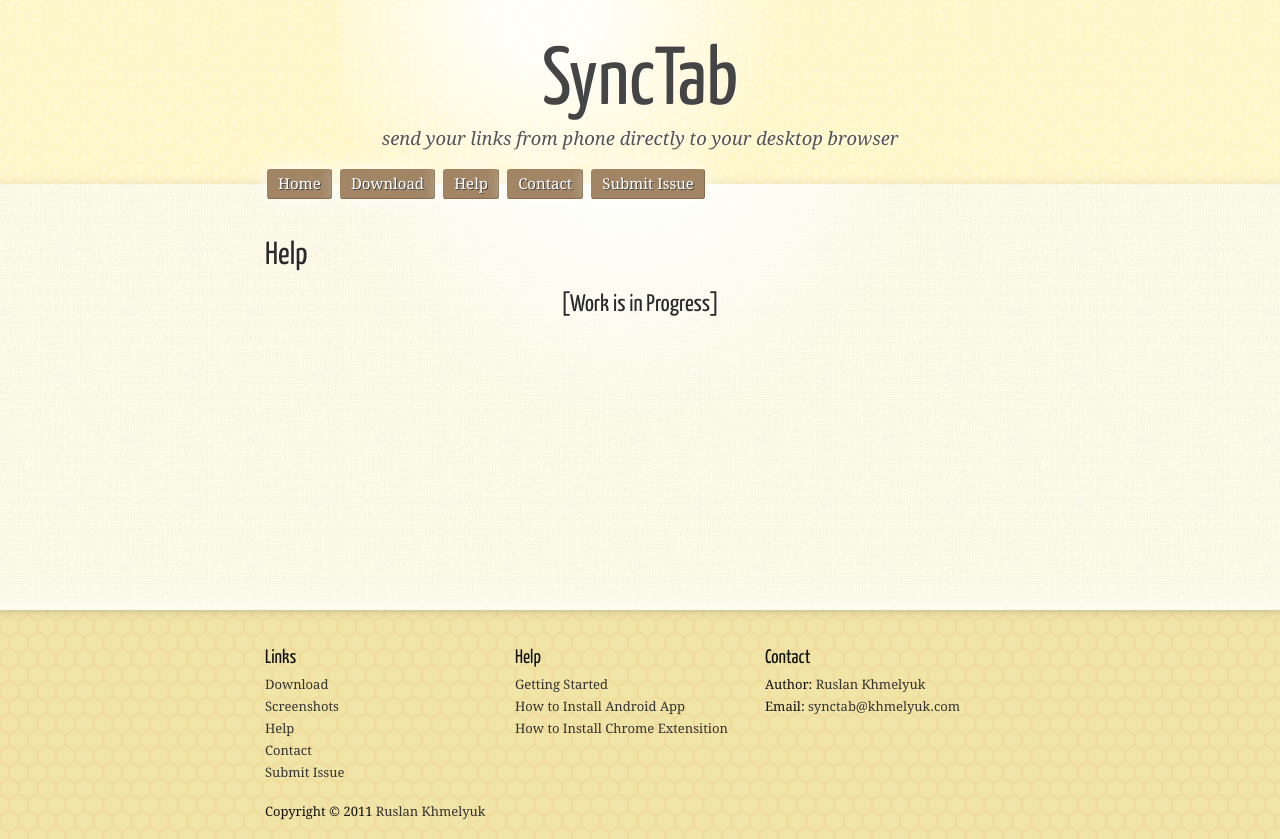
After one commit to derekzhang79/synctab-website, a Django app: template templates/help.html in a window 1280 px wide. The commit adds this page. Run offline with Django 3.2, Linux system fonts and the light colour scheme; the template is opened without the code that fills it, so the values that code supplies are empty.

Commit message:
Help page. Just a page, no content yet.

```diff
--- a/templates/404.html
+++ b/templates/404.html
@@ -6,6 +6,6 @@
 
 {% block content %}
 
-    <p style="text-align: center; margin-top: 50px; height: 300px;">Page Is Not Found</p>
+    <p style="font-size: 22px; text-align: center; margin-top: 100px; height: 300px;">[Page Is Not Found]</p>
 
 {% endblock %}
--- /dev/null
+++ b/templates/help.html
@@ -0,0 +1,11 @@
+{% extends 'main_layout.html' %}
+
+{% load static %}
+
+{% block title %}SyncTab Documentation{% endblock %}
+
+{% block content %}
+    <h1>Help</h1>
+
+    <h2 style="text-align: center; height: 250px;">[Work is in Progress]</h2>
+{% endblock %}
--- a/templates/main_layout.html
+++ b/templates/main_layout.html
@@ -43,7 +43,7 @@
             <div id="menu">
               <a href="{% url home %}">Home</a>
               <a href="{% url download %}">Download</a>
-              <a href="help.html">Help</a>
+              <a href="{% url help %}">Help</a>
               <a href="{% url contact %}">Contact</a>
               <a href="{% url submitIssue %}">Submit Issue</a>
             </div>
@@ -62,7 +62,7 @@
             <ul class="links">
               <li><a href="{% url download %}">Download</a></li>
               <li><a href="{% url screenshots %}">Screenshots</a></li>
-              <li><a href="help.html">Help</a></li>
+              <li><a href="{% url help %}">Help</a></li>
               <li><a href="{% url contact %}">Contact</a></li>
               <li><a href="{% url submitIssue %}">Submit Issue</a></li>
             </ul>
--- a/urls.py
+++ b/urls.py
@@ -11,6 +11,7 @@ urlpatterns = patterns('website.views',
     url(r'^screenshots/$', 'screenshots', name='screenshots'),
     url(r'^contact/$', 'contact', name='contact'),
     url(r'^submit-issue/$', 'submitIssue', name='submitIssue'),
+    url(r'^help/$', 'help', name='help'),
 
 
     # Uncomment the admin/doc line below to enable admin documentation:
--- a/website/views.py
+++ b/website/views.py
@@ -67,3 +67,6 @@ def submitIssue(request):
             model['description'] = description
 
     return render(request, 'submitIssue.html', model)
+
+def help(request):
+    return render(request, 'help.html')
```
